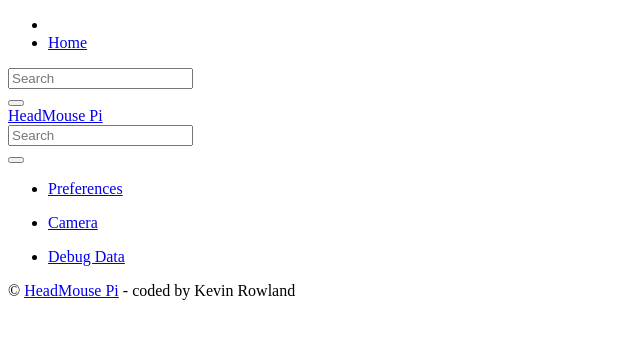
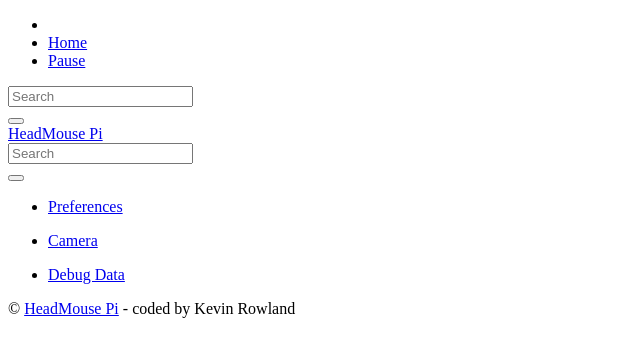
Before and after one commit to doudulac/HeadMouse-Pi, a Flask app: template webapp/base/templates/layouts/base.html in a window 1280 px wide. Shown: the top 357 px of the page, without its empty margins (0-640 px from the left). Run offline with Flask 2, Linux system fonts and the light colour scheme; the template is opened without the code that fills it, so the values that code supplies are empty; parts of the project's set-up code (start-up, migrations or seed data) failed here and were passed over.

Commit message:
add pause route to webserver

```diff
--- a/webapp/base/templates/includes/navigation.html
+++ b/webapp/base/templates/includes/navigation.html
@@ -6,7 +6,10 @@
         <a class="nav-link" data-widget="pushmenu" href="#" role="button"><i class="fas fa-bars"></i></a>
       </li>
       <li class="nav-item d-none d-sm-inline-block">
-        <a href="index.html" class="nav-link">Home</a>
+        <a href="/preferences" class="nav-link">Home</a>
+      </li>
+      <li class="nav-item d-none d-sm-inline-block">
+        <a href="/pause" class="nav-link">Pause</a>
       </li>
     </ul>
 
```
Also changed, not shown: headmouse.py (+14 -4 lines), webapp/base/routes.py (+7 -0 lines).
